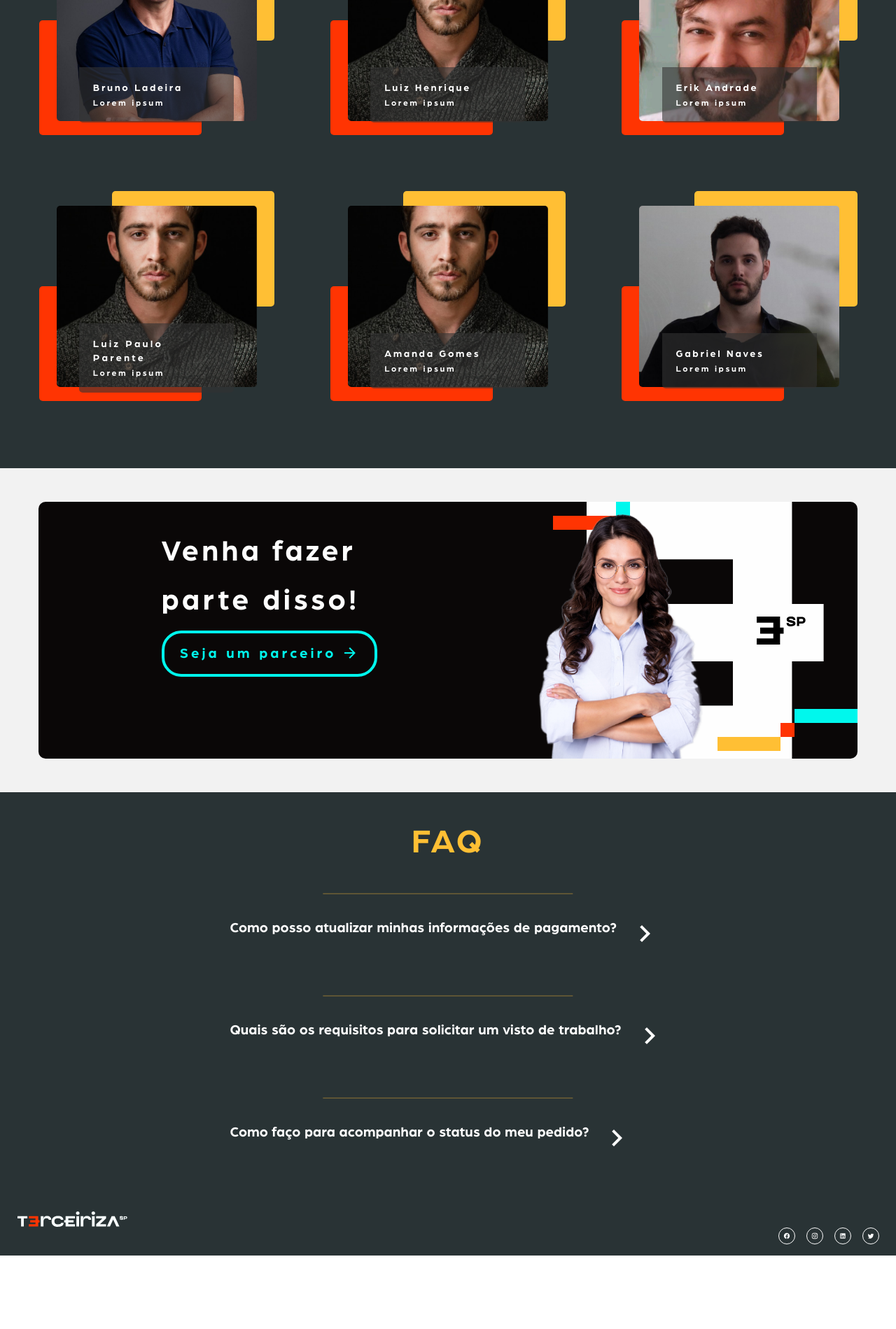
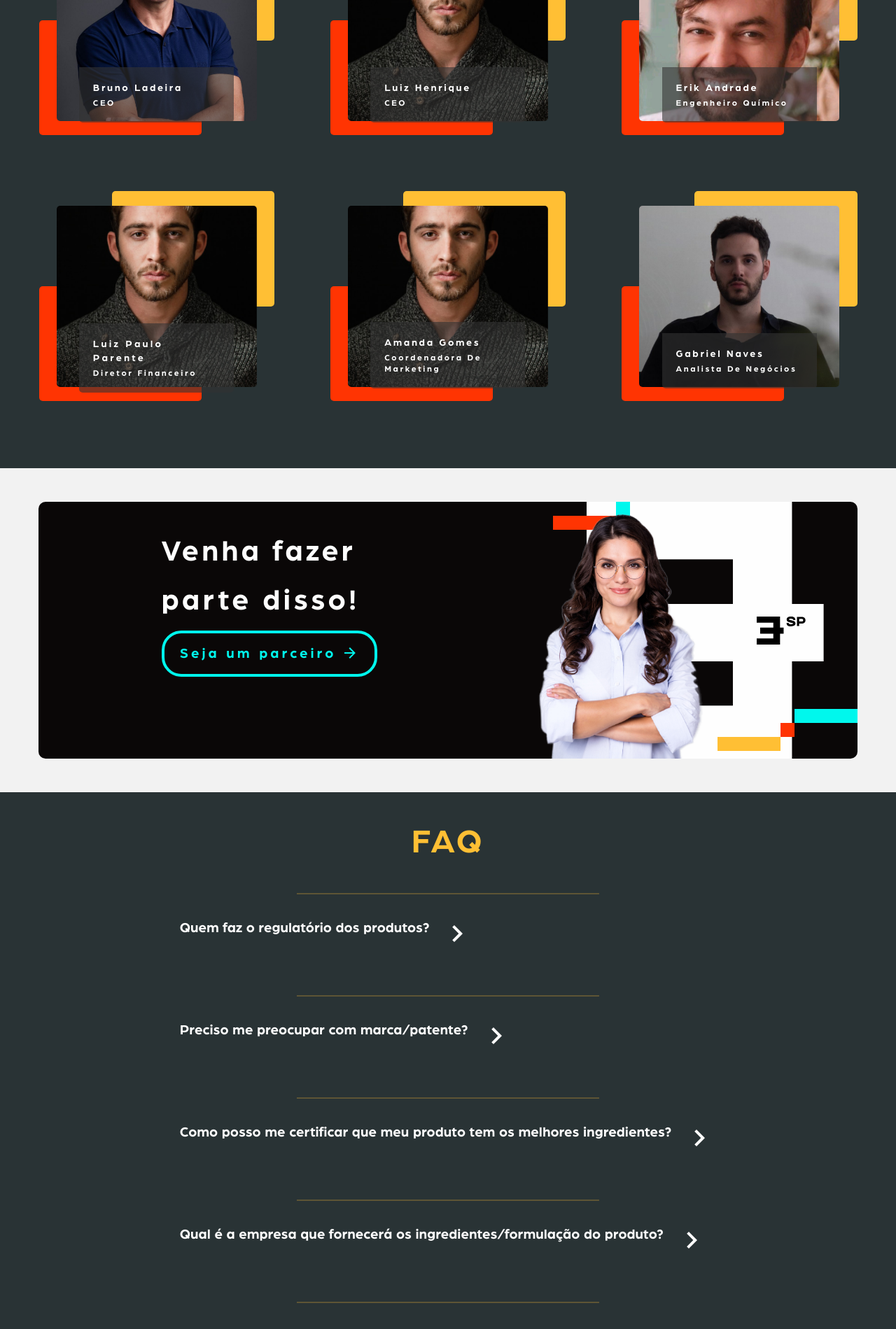
Before and after one commit to pedroluizfo/tercerizaSPLiveServer, a React (Create React App) app: page / in a window 1280 px wide. Shown: the part 4100-5999 px from the top of the page at 70% size. Before the commit the page ends 5894 px from the top, so only its background shows below. Built offline with nearby package versions, Linux system fonts and the light colour scheme.

Commit message:
faq e cargos

```diff
--- a/src/pages/Home/index.jsx
+++ b/src/pages/Home/index.jsx
@@ -20,17 +20,25 @@ import FaqComponent from "components/FAQ/faqComponent";
 const faqProps = [
 
   {
-    title: "Como posso atualizar minhas informações de pagamento?",
+    title: "Quem faz o regulatório dos produtos?",
     description: "Lorem ipsum dolor sit amet consectetur. Adipiscing justo nunc mattis mus turpis urna purus. Eu eget lectus aenean tincidunt vulputate et montes blandit. Proin turpis adipiscing mollis elementum. Sed enim et commodo feugiat magna."
     },
     {
-    title: "Quais são os requisitos para solicitar um visto de trabalho?",
+    title: "Preciso me preocupar com marca/patente?",
     description: "Lorem ipsum dolor sit amet consectetur. Adipiscing justo nunc mattis mus turpis urna purus. Eu eget lectus aenean tincidunt vulputate et montes blandit. Proin turpis adipiscing mollis elementum. Sed enim et commodo feugiat magna."
     },
     {
-    title: "Como faço para acompanhar o status do meu pedido?",
+    title: "Como posso me certificar que meu produto tem os melhores ingredientes?",
     description: "Lorem ipsum dolor sit amet consectetur. Adipiscing justo nunc mattis mus turpis urna purus. Eu eget lectus aenean tincidunt vulputate et montes blandit. Proin turpis adipiscing mollis elementum. Sed enim et commodo feugiat magna."
-    }
+    },
+    {
+      title: "Qual é a empresa que fornecerá os ingredientes/formulação do produto?",
+      description: "Lorem ipsum dolor sit amet consectetur. Adipiscing justo nunc mattis mus turpis urna purus. Eu eget lectus aenean tincidunt vulputate et montes blandit. Proin turpis adipiscing mollis elementum. Sed enim et commodo feugiat magna."
+      },
+      {
+        title: "A Terceiriza faz a logística de entrega do produto?",
+        description: "Lorem ipsum dolor sit amet consectetur. Adipiscing justo nunc mattis mus turpis urna purus. Eu eget lectus aenean tincidunt vulputate et montes blandit. Proin turpis adipiscing mollis elementum. Sed enim et commodo feugiat magna."
+        }
 ]
 
 const Home1Page = () => {
@@ -281,7 +289,7 @@ const Home1Page = () => {
                     className="font-arboria text-white_A700_02 tracking-[2.59px] w-auto"
                     variant="body6"
                   >
-                    Lorem ipsum
+                    CEO
                   </Text>
                 </div>
               </div>
@@ -308,7 +316,7 @@ const Home1Page = () => {
                     className="font-arboria text-white_A700_02 tracking-[2.59px] w-auto"
                     variant="body6"
                   >
-                    Lorem ipsum
+                    CEO
                   </Text>
                 </div>
               </div>
@@ -335,7 +343,7 @@ const Home1Page = () => {
                     className="font-arboria text-white_A700_02 tracking-[2.59px] w-auto"
                     variant="body6"
                   >
-                    Lorem ipsum
+                    Engenheiro Químico
                   </Text>
                 </div>
               </div>
@@ -362,7 +370,7 @@ const Home1Page = () => {
                     className="font-arboria text-white_A700_02 tracking-[2.59px] w-auto"
                     variant="body6"
                   >
-                    Lorem ipsum
+                    Diretor Financeiro
                   </Text>
                 </div>
               </div>
@@ -389,7 +397,7 @@ const Home1Page = () => {
                     className="font-arboria text-white_A700_02 tracking-[2.59px] w-auto"
                     variant="body6"
                   >
-                    Lorem ipsum
+                    Coordenadora De Marketing
                   </Text>
                 </div>
               </div>
@@ -416,7 +424,7 @@ const Home1Page = () => {
                     className="font-arboria text-white_A700_02 tracking-[2.59px] w-auto"
                     variant="body6"
                   >
-                    Lorem ipsum
+                    Analista De Negócios
                   </Text>
                 </div>
               </div>
```
